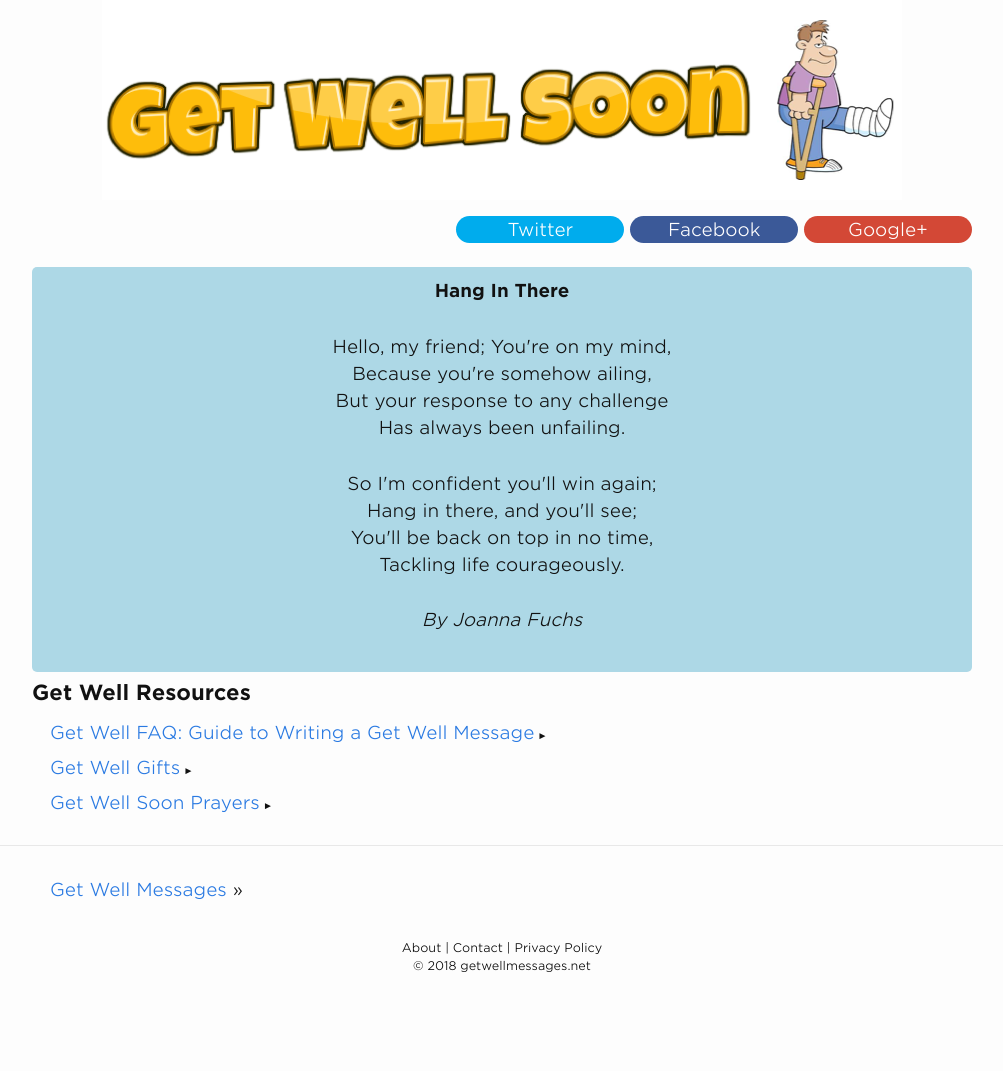
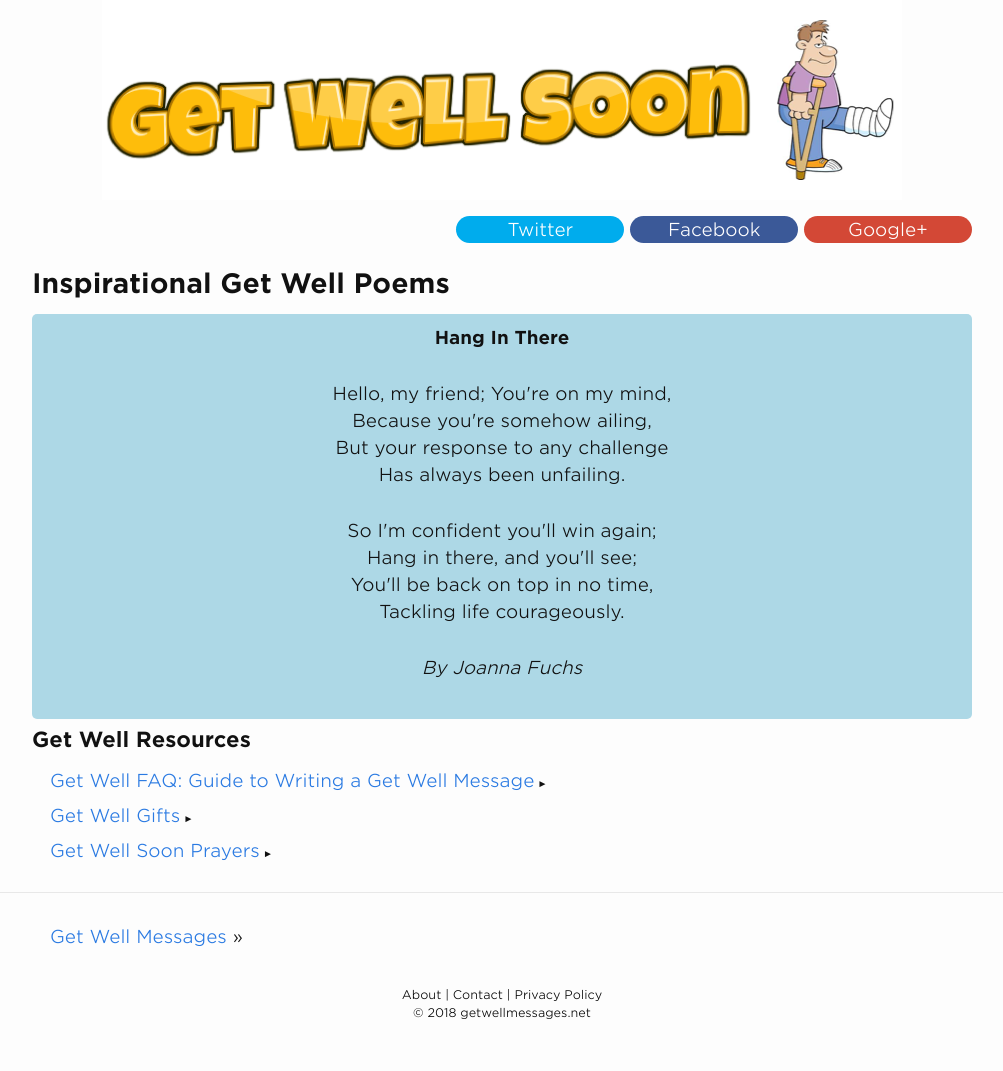
Before and after one commit to andyml123/andyml123.github.io, a Jekyll site: the page built from get-well-poems.md, in a window 1280 px wide. Shown: the whole page, without its empty margins (138-1141 px from the left). Built offline with Jekyll 4.4.1, drawn with Linux system fonts in a browser that asks for light colours; our own code applies the rules of GitHub Pages for plain Markdown files; before the commit the page ends 1024 px from its top, so only the background shows below that; some of the changed lines change nothing that is shown.

Commit message:
Update get-well-poems.md

```diff
--- a/get-well-poems.md
+++ b/get-well-poems.md
@@ -1,13 +1,4 @@
----
-title: Get Well Poems: {no.} Lovely Ways to say Get Better
-title2: Get Well Poems
-description:
-tags:
-image:
-permalink: /get-well-poems/
-published: false
----
-
+<h2>Inspirational Get Well Poems</h2>
 
 <div class="poems">
   <p><strong>Hang In There</strong></p>
```
